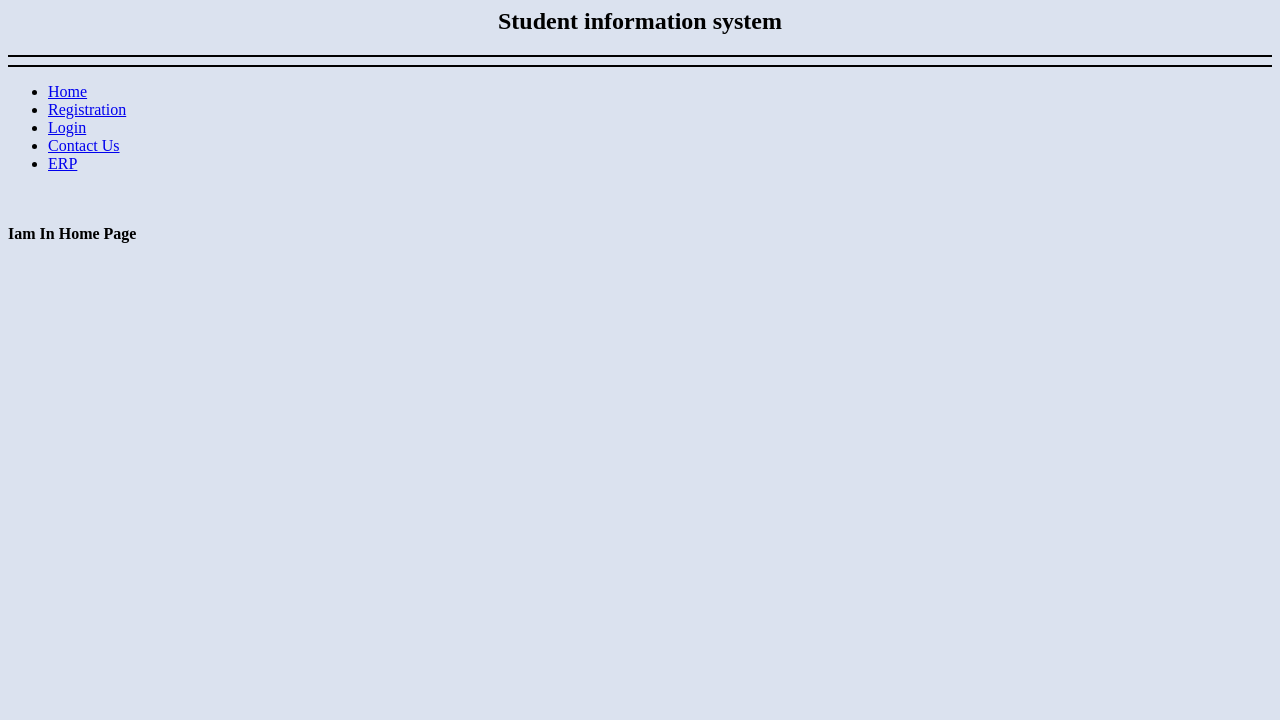
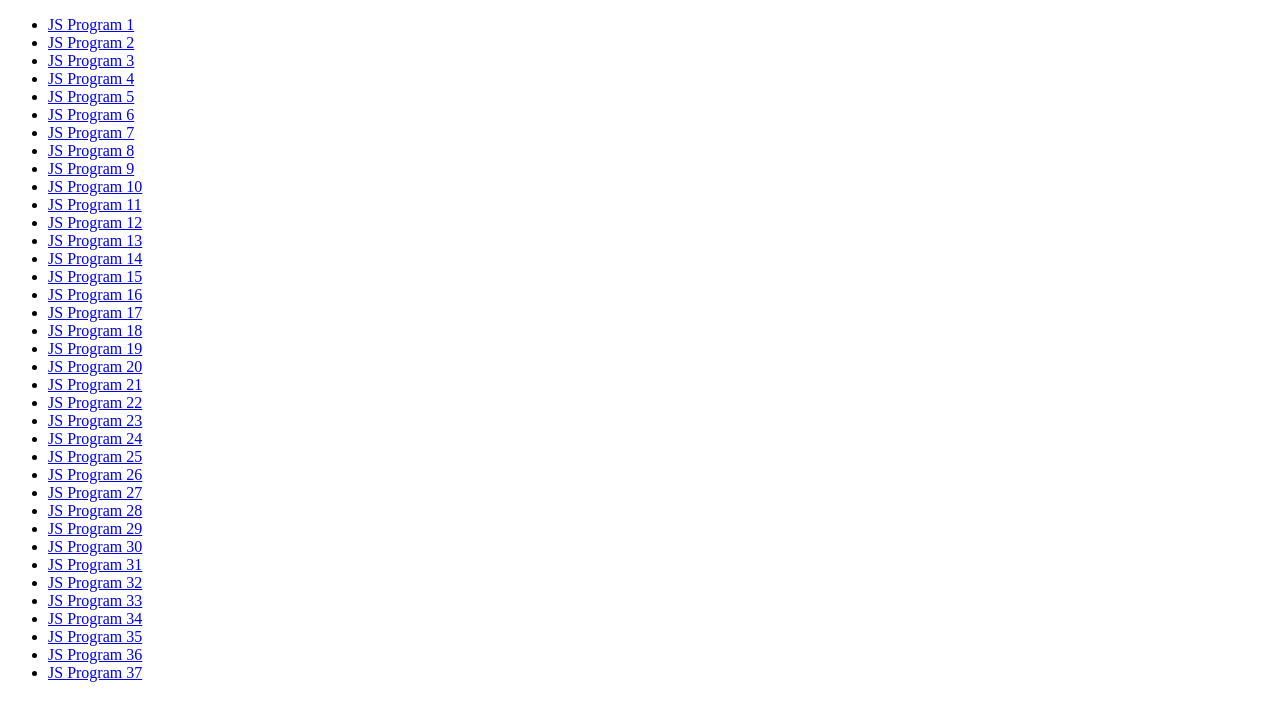
Before and after one commit to srinivas2200030391/JSPROJECT30391, a plain HTML site: page index.html in a window 1280 px wide. Drawn offline with Linux system fonts and the light colour scheme.

Commit message:
Update index.html

```diff
--- a/index.html
+++ b/index.html
@@ -1,28 +1,52 @@
-<html>
-  <head>
-    <title>MSWD</title>
-    <link rel="stylesheet" href="style.css" type="text/css" />
-  </head>
+<!DOCTYPE html>
+<html lang="en">
+<head>
+    <meta charset="UTF-8">
+    <meta http-equiv="X-UA-Compatible" content="IE=edge">
+    <meta name="viewport" content="width=device-width, initial-scale=1.0">
+    <title>JavaScript Programs</title>
+</head>
+<body>
 
-  <body bgcolor="DBE2EF">
-    <h2 align="center">Student information system</h2>
-    <hr color="black" />
-    <hr color="black" />
-    <nav>
-      <ul>
-        <li><a href="index.html">Home</a></li>
-        <li><a href="registration.html" target="_blank">Registration</a></li>
-        <li><a href="login.html" target="_blank">Login</a></li>
-        <li>
-          <a href="contact.html" target="_blank">Contact Us</a>
-        </li>
-        <li>
-          <a href="https://newerp.kluniversity.in/" target="_blank">ERP</a>
-        </li>
-      </ul>
-    </nav>
-    <br /><br />
+    <ul>
+        <li><a href="demo1.html">JS Program 1</a></li>
+        <li><a href="demo2.html">JS Program 2</a></li>
+        <li><a href="demo3.html">JS Program 3</a></li>
+        <li><a href="demo4.html">JS Program 4</a></li>
+        <li><a href="demo5.html">JS Program 5</a></li>
+        <li><a href="demo6.html">JS Program 6</a></li>
+        <li><a href="demo7.html">JS Program 7</a></li>
+        <li><a href="demo8.html">JS Program 8</a></li>
+        <li><a href="demo9.html">JS Program 9</a></li>
+        <li><a href="demo10.html">JS Program 10</a></li>
+        <li><a href="demo11.html">JS Program 11</a></li>
+        <li><a href="demo12.html">JS Program 12</a></li>
+        <li><a href="demo13.html">JS Program 13</a></li>
+        <li><a href="demo14.html">JS Program 14</a></li>
+        <li><a href="demo15.html">JS Program 15</a></li>
+        <li><a href="demo16.html">JS Program 16</a></li>
+        <li><a href="demo17.html">JS Program 17</a></li>
+        <li><a href="demo18.html">JS Program 18</a></li>
+        <li><a href="demo19.html">JS Program 19</a></li>
+        <li><a href="demo20.html">JS Program 20</a></li>
+        <li><a href="demo21.html">JS Program 21</a></li>
+        <li><a href="demo22.html">JS Program 22</a></li>
+        <li><a href="demo23.html">JS Program 23</a></li>
+        <li><a href="demo24.html">JS Program 24</a></li>
+        <li><a href="demo25.html">JS Program 25</a></li>
+        <li><a href="demo26.html">JS Program 26</a></li>
+        <li><a href="demo27.html">JS Program 27</a></li>
+        <li><a href="demo28.html">JS Program 28</a></li>
+        <li><a href="demo29.html">JS Program 29</a></li>
+        <li><a href="demo30.html">JS Program 30</a></li>
+        <li><a href="demo31.html">JS Program 31</a></li>
+        <li><a href="demo32.html">JS Program 32</a></li>
+        <li><a href="demo33.html">JS Program 33</a></li>
+        <li><a href="demo34.html">JS Program 34</a></li>
+        <li><a href="demo35.html">JS Program 35</a></li>
+        <li><a href="demo36.html">JS Program 36</a></li>
+        <li><a href="demo37.html">JS Program 37</a></li>
+    </ul>
 
-    <b>Iam In Home Page</b>
-  </body>
+</body>
 </html>
```
